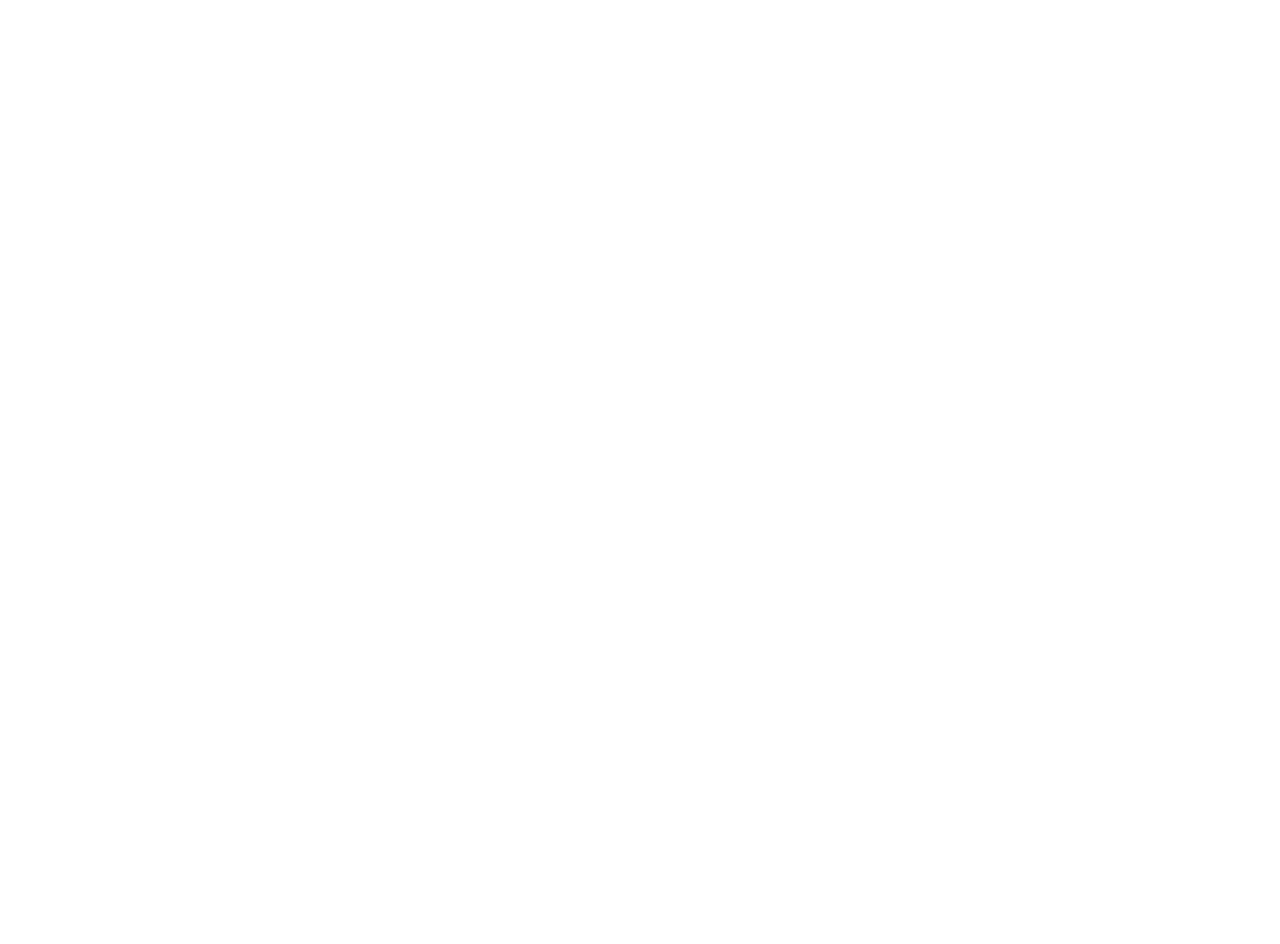
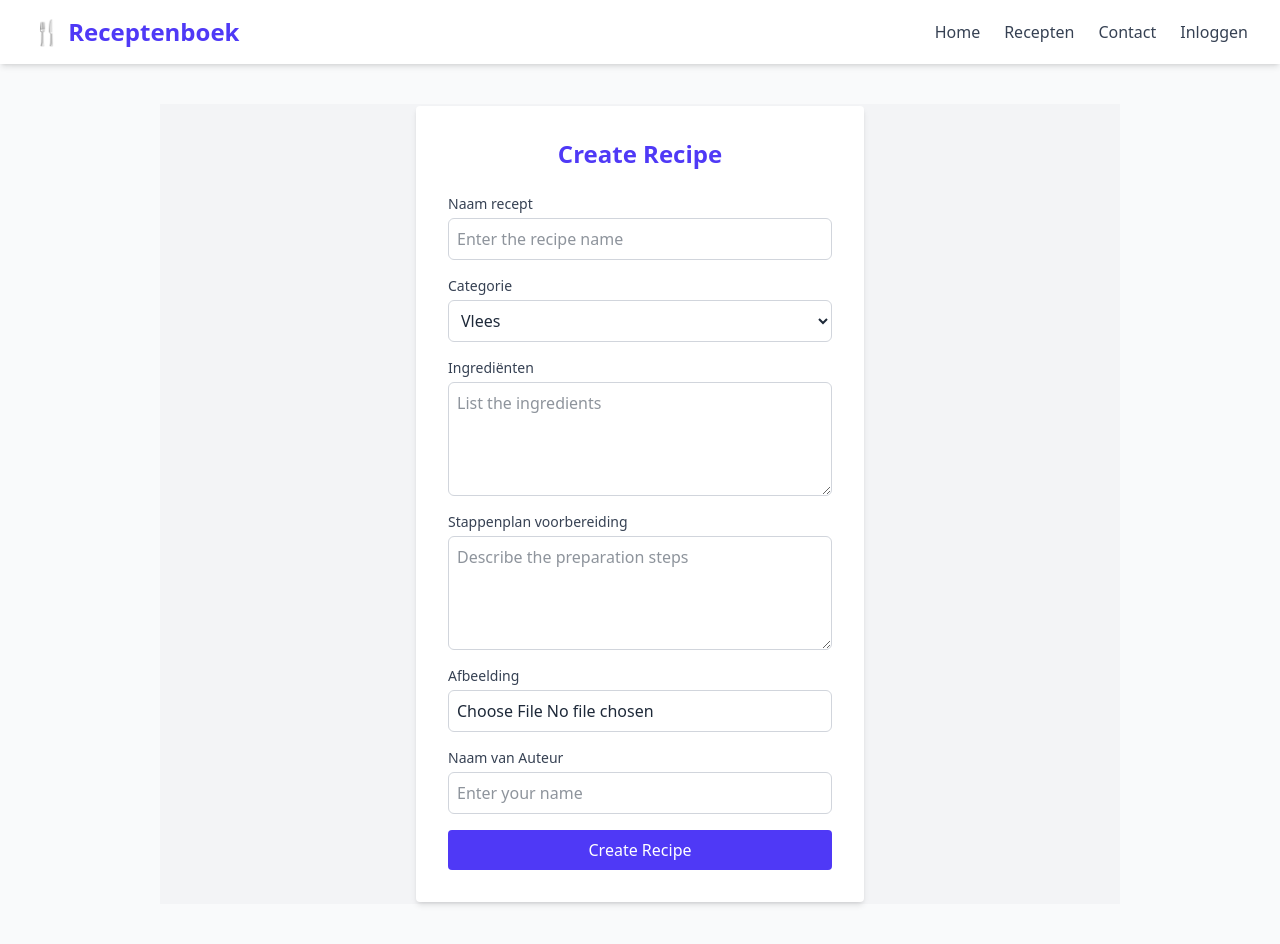
Before and after one commit to Janco-b/eindexamen, a React (Vite) app in the folder my-app/: page /create-recipe in a window 1280 px wide. Before the commit this address had no page. Before the commit the page ends 800 px from the top, so only its background shows below. Built offline with nearby package versions, Linux system fonts and the light colour scheme.

Commit message:
Recipe+CreateRecipe Page

```diff
--- /dev/null
+++ b/my-app/public/recipes.json
@@ -0,0 +1,12 @@
+[
+    {
+      "id": 1,
+      "title": "Spaghetti Bolognese",
+      "description": "A classic Italian pasta dish with rich meat sauce."
+    },
+    {
+      "id": 2,
+      "title": "Chicken Curry",
+      "description": "A flavorful curry with tender chicken pieces."
+    }
+  ]
--- a/my-app/src/App.jsx
+++ b/my-app/src/App.jsx
@@ -2,6 +2,9 @@
 import { Routes, Route } from 'react-router-dom'
 import Layout from './components/Layout'
 import Login from './pages/Login'
+import Recipes from './pages/Recipes'
+import CreateRecipeForm from './pages/CreateRecipeForm'
+import { useState, useEffect } from 'react'
 
 function Home() {
   return (
@@ -13,16 +16,30 @@
 }
 
 function App() {
+  const [recipes, setRecipes] = useState([]) // Recipes storen in de array
+
+  // Gegevens ophalen van het JSON-bestand wanneer de component wordt geladen
+  useEffect(() => {
+    fetch('/recipes.json')
+      .then((response) => response.json()) // Zet het om naar JSON
+      .then((data) => setRecipes(data)) // Sla de recepten op in de data
+      .catch((error) => console.error('Fout bij het laden van recepten:', error)) // Foutmelding
+  }, []) // Haalt de data op bij de eerste render
+
   return (
     <Routes>
       {/* Routes met layout (Header + styling) */}
       <Route element={<Layout />}>
         <Route path="/" element={<Home />} />
+        <Route path="/recipes" element={<Recipes />} />
+        <Route path="/create-recipe" element={<CreateRecipeForm />} />
         {/* hier kun je later meer routes toevoegen, zoals recepten, contact, etc. */}
       </Route>
 
       {/* Login zonder layout */}
       <Route path="/login" element={<Login />} />
+
+      {/* Recipes zonder layout */}
     </Routes>
   )
 }
--- a/my-app/src/components/Header.jsx
+++ b/my-app/src/components/Header.jsx
@@ -9,7 +9,7 @@
 
           <ul className="hidden md:flex gap-6 text-gray-700 font-medium">
             <li><Link to="/" className="hover:text-indigo-500">Home</Link></li>
-            <li><Link to="/recepten" className="hover:text-indigo-500">Recepten</Link></li>
+            <li><Link to="/recipes" className="hover:text-indigo-500">Recepten</Link></li>
             <li><Link to="/contact" className="hover:text-indigo-500">Contact</Link></li>
             <li><Link to="/login" className="hover:text-indigo-500">Inloggen</Link></li>
           </ul>
--- /dev/null
+++ b/my-app/src/pages/CreateRecipeForm.jsx
@@ -0,0 +1,90 @@
+import '../App.css'
+
+function CreateRecipeForm() {
+  return (
+    <div className="min-h-screen flex items-center justify-center bg-gray-100">
+  <div className="bg-white p-8 rounded shadow-md w-full max-w-md">
+    <h2 className="text-2xl font-bold mb-6 text-center text-indigo-600">Create Recipe</h2>
+    <form className="space-y-4">
+      <div className="flex flex-col">
+        <label htmlFor="naamRecept" className="text-sm font-medium text-gray-700">Naam recept</label>
+        <input
+          id="naamRecept"
+          type="text"
+          name="naamRecept"
+          placeholder="Enter the recipe name"
+          className="mt-1 p-2 border border-gray-300 rounded-md"
+        />
+      </div>
+
+      <div className="flex flex-col">
+        <label htmlFor="categorie" className="text-sm font-medium text-gray-700">Categorie</label>
+        <select
+          id="categorie"
+          name="categorie"
+          className="mt-1 p-2 border border-gray-300 rounded-md"
+        >
+          <option value="Vlees">Vlees</option>
+          <option value="Hamburgers">Hamburgers</option>
+          <option value="Salades">Salades</option>
+          <option value="Pizza">Pizza</option>
+          <option value="Soep">Soep</option>
+        </select>
+      </div>
+
+      <div className="flex flex-col">
+        <label htmlFor="ingrediënten" className="text-sm font-medium text-gray-700">Ingrediënten</label>
+        <textarea
+          id="ingrediënten"
+          name="ingrediënten"
+          rows="4"
+          placeholder="List the ingredients"
+          className="mt-1 p-2 border border-gray-300 rounded-md"
+        />
+      </div>
+
+      <div className="flex flex-col">
+        <label htmlFor="stappenplan" className="text-sm font-medium text-gray-700">Stappenplan voorbereiding</label>
+        <textarea
+          id="stappenplan"
+          name="stappenplan"
+          rows="4"
+          placeholder="Describe the preparation steps"
+          className="mt-1 p-2 border border-gray-300 rounded-md"
+        />
+      </div>
+
+      <div className="flex flex-col">
+        <label htmlFor="afbeelding" className="text-sm font-medium text-gray-700">Afbeelding</label>
+        <input
+          id="afbeelding"
+          type="file"
+          name="afbeelding"
+          className="mt-1 p-2 border border-gray-300 rounded-md"
+        />
+      </div>
+
+      <div className="flex flex-col">
+        <label htmlFor="auteur" className="text-sm font-medium text-gray-700">Naam van Auteur</label>
+        <input
+          id="auteur"
+          type="text"
+          name="auteur"
+          placeholder="Enter your name"
+          className="mt-1 p-2 border border-gray-300 rounded-md"
+        />
+      </div>
+
+      <button
+        type="submit"
+        className="w-full bg-indigo-600 text-white p-2 rounded hover:bg-indigo-500"
+      >
+        Create Recipe
+      </button>
+    </form>
+  </div>
+</div>
+  )
+}
+
+export default CreateRecipeForm
--- /dev/null
+++ b/my-app/src/pages/Recipes.jsx
@@ -0,0 +1,48 @@
+import { Link } from 'react-router-dom';
+import '../App.css'
+
+function Recipes() {
+    return (
+        <div className="space-y-8">
+
+      {/* Create Recipe Button */}
+      <div className="text-center">
+        <Link to="/create-recipe">
+          <button className="px-6 py-2 bg-indigo-600 text-white font-semibold rounded-lg hover:bg-indigo-700 focus:outline-none focus:ring-2 focus:ring-indigo-500">
+            Create Recipe
+          </button>
+        </Link>
+      </div>
+
+        {/* Page Header */}
+        <div className="text-center">
+          <h1 className="text-3xl font-bold text-gray-900">Alle Recepten</h1>
+          <p className="text-gray-600 mt-2">Voor de beste recepten in Uzbekistan</p>
+        </div>
+
+        {/* Search Bar */}
+        <div className="max-w-md mx-auto">
+          <input
+            type="text"
+            placeholder="Search recipes..."
+            className="w-full border border-gray-300 rounded-lg px-4 py-2 focus:outline-none focus:ring-2 focus:ring-emerald-500"
+          />
+        </div>
+
+        {/* Recipe List */}
+        <div className="flex flex-col gap-6">
+          <div className="bg-white rounded-xl shadow p-4 flex flex-col sm:flex-row gap-4">
+            <div className="w-full sm:w-48 h-32 bg-gray-200 rounded-lg overflow-hidden">
+            </div>
+
+            <div className="flex-1">
+              <h2 className="text-xl font-semibold text-gray-900">{recipe.title}</h2>
+                <p className="text-gray-600 mt-1">{recipe.description}</p>
+            </div>
+          </div>
+        </div>
+      </div>
+    )
+  }
+
+  export default Recipes
```
